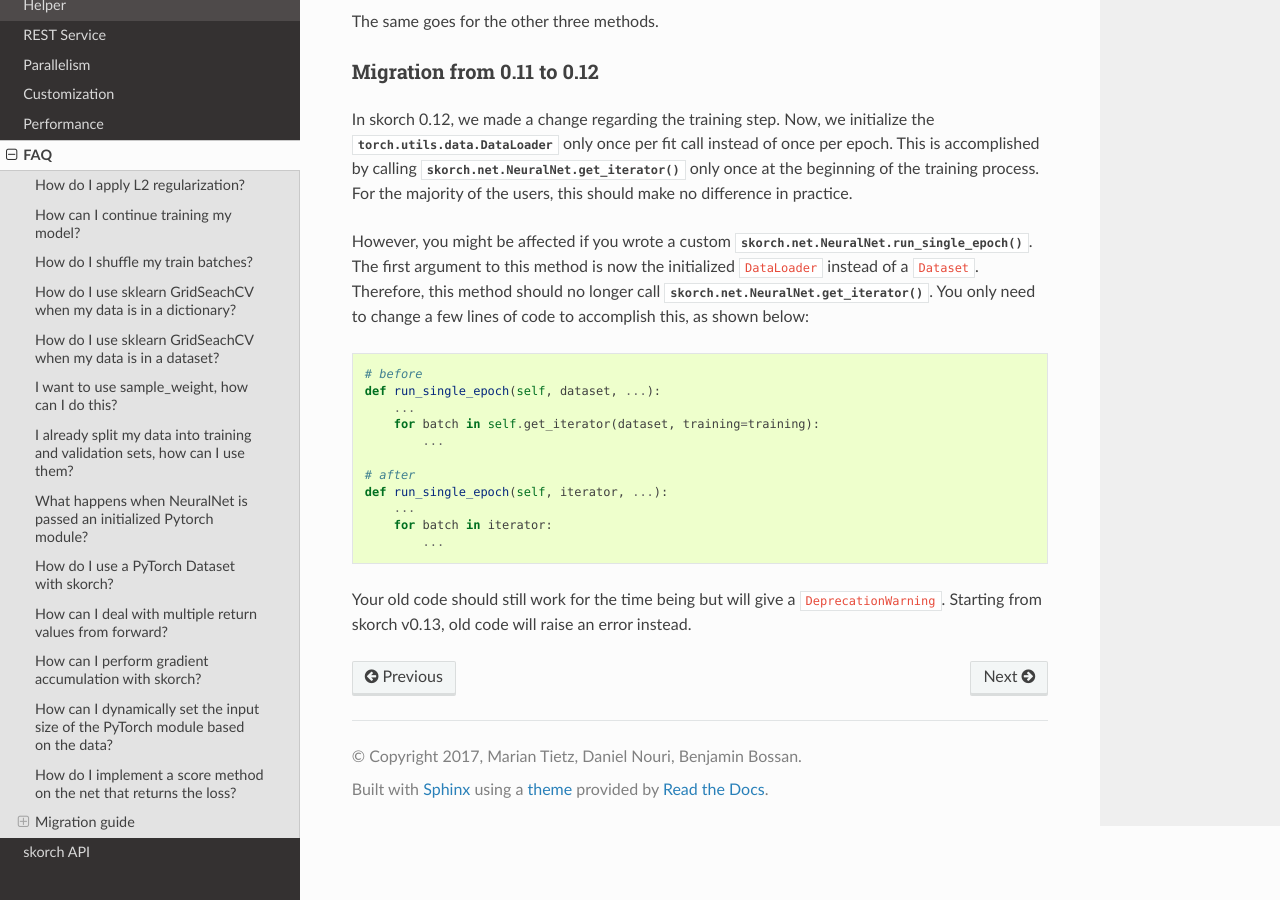
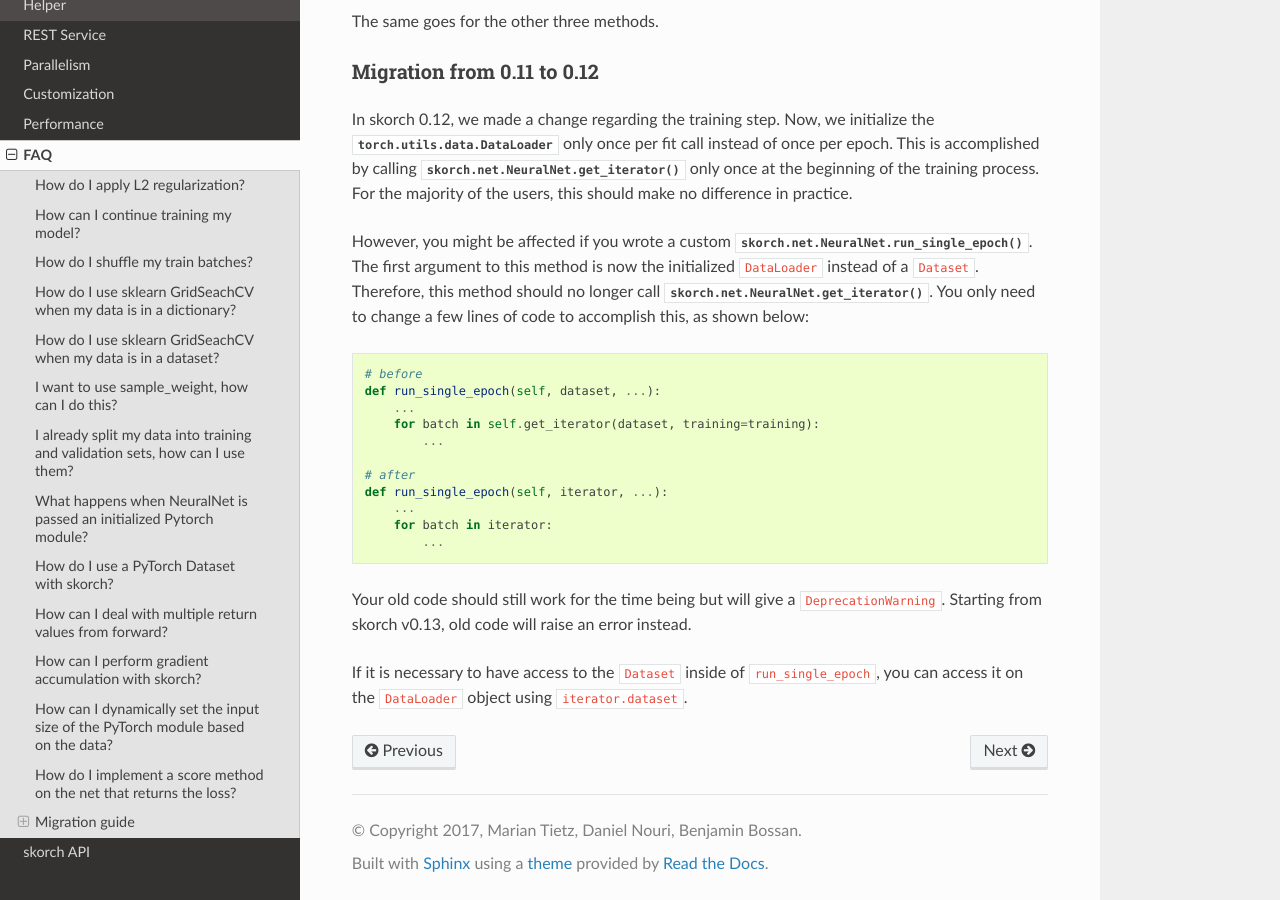
Before and after one commit to skorch-dev/skorch, a Sphinx documentation site: the page built from docs/user/FAQ.rst, in a window 1280 px wide and 900 px high, scrolled down 7804 px. Built offline with Sphinx 7.4.7 and the Read the Docs theme 2.0.0, drawn with Linux system fonts in a browser that asks for light colours.

Commit message:
Add note on how still to access the Dataset

```diff
--- a/docs/user/FAQ.rst
+++ b/docs/user/FAQ.rst
@@ -479,3 +479,7 @@ lines of code to accomplish this, as shown below:
 Your old code should still work for the time being but will give a
 ``DeprecationWarning``. Starting from skorch v0.13, old code will raise an error
 instead.
+
+If it is necessary to have access to the ``Dataset`` inside of
+``run_single_epoch``, you can access it on the ``DataLoader`` object using
+``iterator.dataset``.
```
Also changed, not shown: 1 other file.
